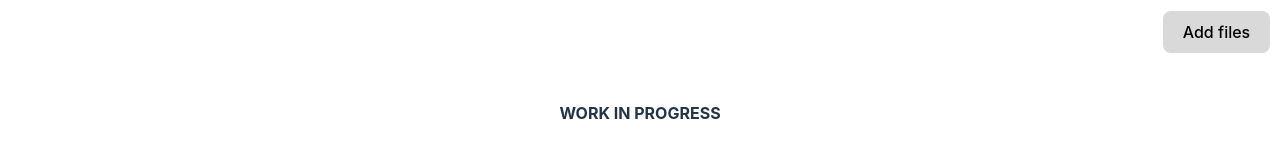
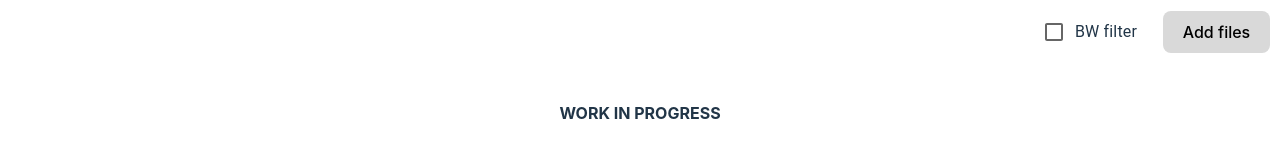
Before and after one commit to TapToCommunity/TapToLabelDesigner, a React (Vite) app: page / in a window 1280 px wide. Shown: the top 160 px of the page. Built offline with nearby package versions, Linux system fonts and the light colour scheme; what fabric would draw is missing.

Commit message:
added MUI

```diff
--- a/package.json
+++ b/package.json
@@ -10,6 +10,9 @@
     "preview": "vite preview"
   },
   "dependencies": {
+    "@emotion/react": "^11.11.1",
+    "@emotion/styled": "^11.11.0",
+    "@mui/material": "^5.15.1",
     "fabric": "6.0.0-beta16",
     "jspdf": "^2.5.1",
     "react": "^18.2.0",
--- a/src/components/FileDropper.tsx
+++ b/src/components/FileDropper.tsx
@@ -7,14 +7,19 @@ import {
   useRef,
   useMemo,
 } from 'react';
-import type { Canvas } from 'fabric';
+import type { Canvas, FabricImage } from 'fabric';
+import { filters } from 'fabric';
 import type { FC, JSX, ReactEventHandler, DragEvent as ReactDragEvent, RefObject } from 'react';
 import './FileDropper.css';
+import Checkbox from '@mui/material/Checkbox';
+import FormControlLabel from '@mui/material/FormControlLabel';
 
 type contextType = {
   files: File[];
   canvasArrayRef: RefObject<Canvas[]>;
 }
+
+const BWFilter = new filters.BlackWhite();
 
 export const FileDropContext = createContext<contextType>({
   files: [],
@@ -48,6 +53,18 @@ export const FileDropper: FC<FileDropperProps> = ({ children }) => {
 
   const openInputFile = useCallback(() => {
     hiddenInput.current && hiddenInput.current.click();
+  }, []);
+
+  const toggleFilter = useCallback<ReactEventHandler<HTMLInputElement>>((evt) => {
+    const filterOn = (evt.target as HTMLInputElement).checked;
+    const canvases = canvasArrayRef.current;
+    canvases.forEach((canvas) => {
+      canvas.getObjects('image').forEach((image) => {
+        (image as unknown as FabricImage).filters = (filterOn ? [BWFilter as unknown as filters.BaseFilter] : []);
+        (image as FabricImage).applyFilters();
+      });
+      canvas.renderAll();
+    });
   }, []);
 
   const preparePdf = useCallback(() => {
@@ -97,6 +114,7 @@ export const FileDropper: FC<FileDropperProps> = ({ children }) => {
     <FileDropContext.Provider value={contextValue}>
       <div className="topHeader" >
         <input multiple ref={hiddenInput} type="file" onChange={fileLoader} style={{ display: 'none' }} />
+        <FormControlLabel control={<Checkbox onChange={toggleFilter} />} label="BW filter" />
         <button onClick={openInputFile} >Add files</button>
         {hasFiles && <button onClick={preparePdf} >make PDF</button>}
       </div>
```
Also changed, not shown: 1 other file (tests, documents, lock files or other folders).
